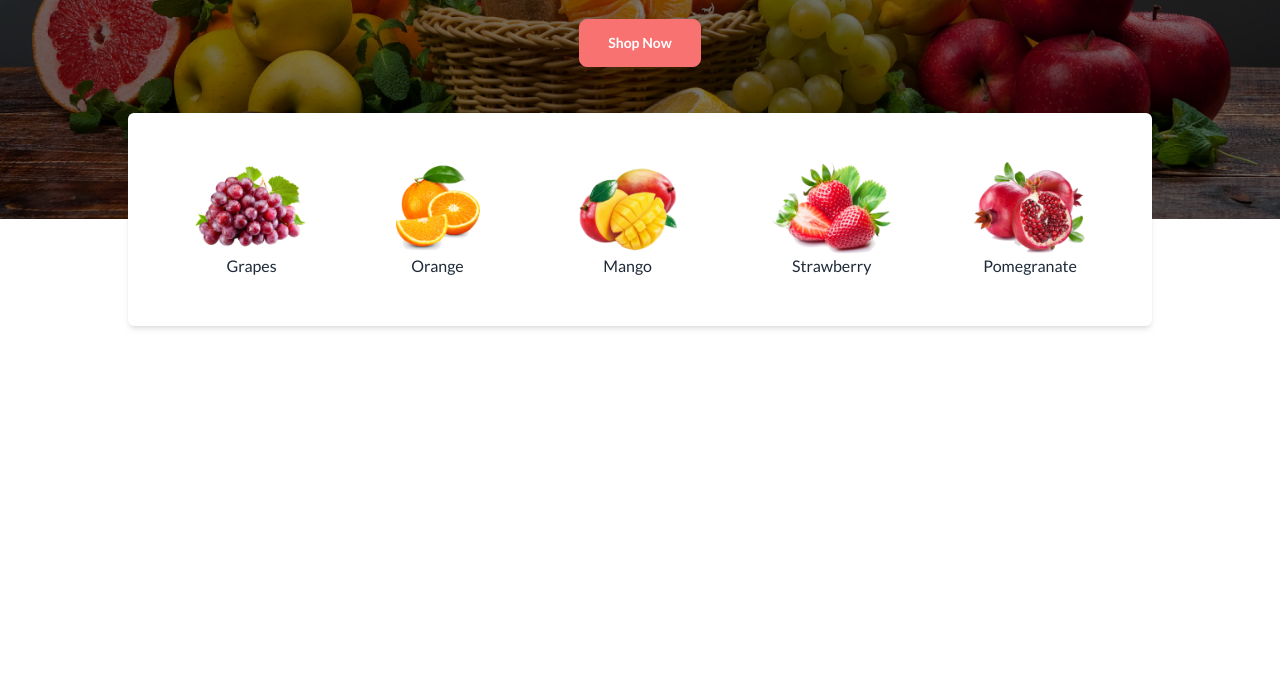
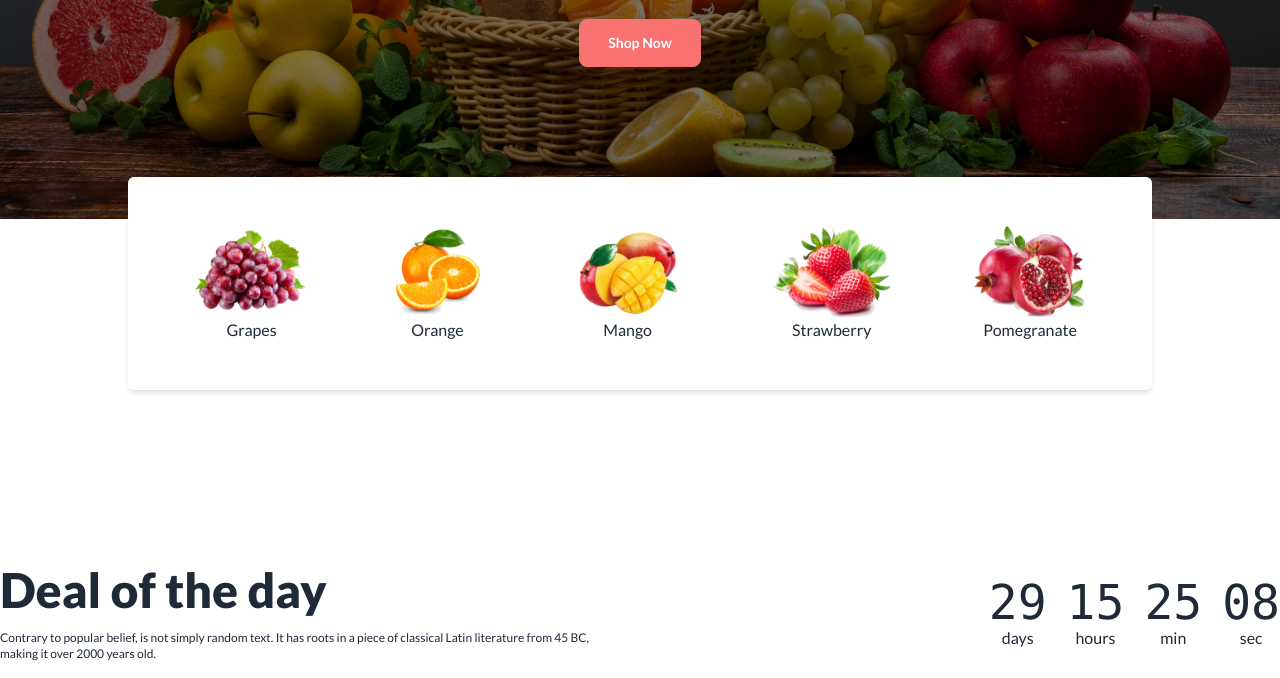
Before and after one commit to marizal-akib/fruit-burst, a plain HTML site: page index.html in a window 1280 px wide. Shown: the part 429-1107 px from the top of the page. Before the commit the page ends 979 px from the top, so only its background shows below. Drawn offline with nearby package versions, Linux system fonts and the light colour scheme; grey boxes are pictures that could not be loaded.

Commit message:
countdown

```diff
--- a/index.html
+++ b/index.html
@@ -171,7 +171,7 @@
                 </div>
             </div>
             <div
-                class="w-4/5 mx-auto bg-white lg:flex mb-28 justify-between rounded-md relative bottom-28 shadow-md px-16 py-12 gap-20 items-center hidden lg:block">
+                class="w-4/5 mx-auto bg-white lg:flex mb-28 justify-between rounded-md relative bottom-12 shadow-md px-16 py-12 gap-20 items-center hidden lg:block">
                 <div class="flex-col">
                     <img src="images/fruit1.png" alt="">
                     <p class="text-center">Grapes</p>
@@ -198,6 +198,42 @@
         </section>
     </header>
     <main class="container mx-auto">
+        <!-- count down -->
+        <section class=" text-center lg:text-left lg:flex lg:justify-between items-center ">
+            <div class="flex-1">
+                <h2 class=" lg:text-5xl text-xl font-extrabold mb-4 mt-4 lg:mt-4">Deal of the day</h2>
+                <p class="text-xs lg:w-[600px] mb-4">Contrary to popular belief, is not simply random text. It has roots in a piece of classical Latin literature from 45 BC, making it over 2000 years old.</p>
+            </div>
+            <div class="px-20 lg:p-0">
+
+                <div class="grid grid-flow-col gap-5 text-center auto-cols-max ">
+                    <div class="flex flex-col">
+                      <span class="countdown font-mono text-5xl">
+                        <span style="--value:29;"></span>
+                      </span>
+                      days
+                    </div>
+                    <div class="flex flex-col">
+                      <span class="countdown font-mono text-5xl">
+                        <span style="--value:15;"></span>
+                      </span>
+                      hours
+                    </div>
+                    <div class="flex flex-col">
+                      <span class="countdown font-mono text-5xl">
+                        <span style="--value:25;"></span>
+                      </span>
+                      min
+                    </div>
+                    <div class="flex flex-col">
+                      <span class="countdown font-mono text-5xl">
+                        <span style="--value:08;"></span>
+                      </span>
+                      sec
+                    </div>
+                  </div>
+            </div>
+        </section>
 
     </main>
     <footer>
```
